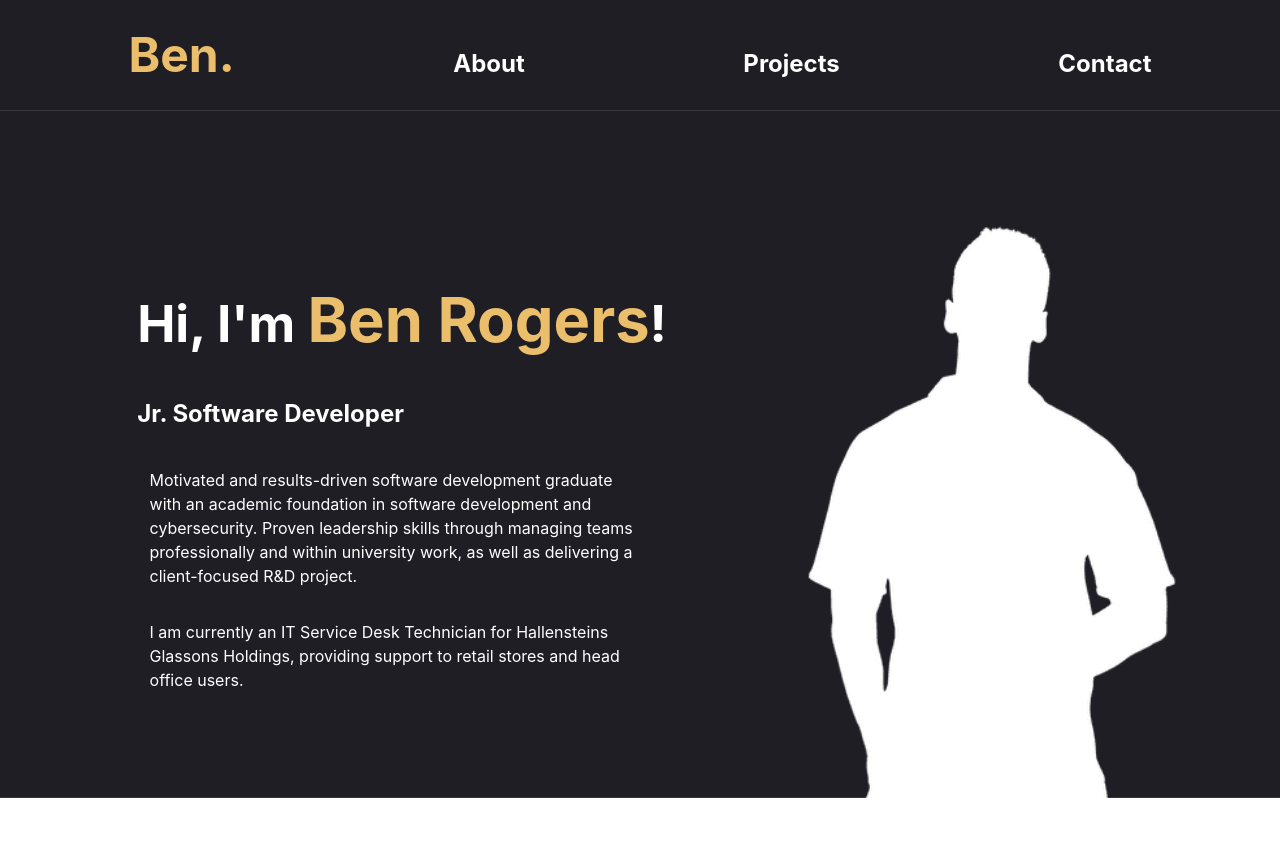
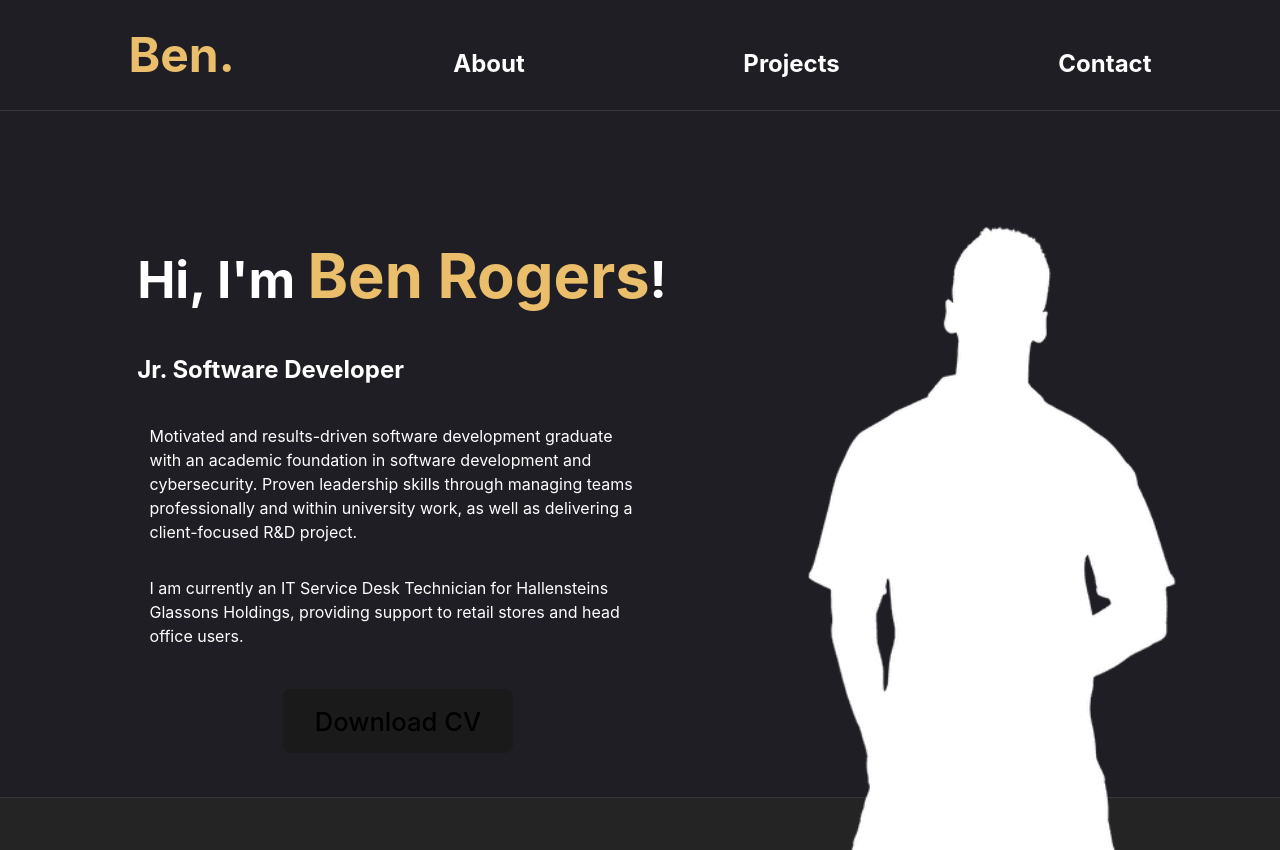
Before and after one commit to BenRogers00/About-me, a React app in the folder about-me/: page / in a window 1280 px wide. Built offline with nearby package versions, Linux system fonts and the light colour scheme; the HTML template or start-up script is replaced by a standard one.

Commit message:
add download button

```diff
--- a/about-me/src/index.css
+++ b/about-me/src/index.css
@@ -18,44 +18,8 @@ a {
   text-decoration: inherit;
   color: inherit;
 }
-a:hover {
-  color: #c09c59;
-  transition: color 0.5s ease;
-}
 
 h1 {
   font-size: 3.2em;
   line-height: 1.1;
 }
-
-button {
-  border-radius: 8px;
-  border: 1px solid transparent;
-  padding: 0.6em 1.2em;
-  font-size: 1em;
-  font-weight: 500;
-  font-family: inherit;
-  background-color: #1a1a1a;
-  cursor: pointer;
-  transition: border-color 0.25s;
-}
-button:hover {
-  border-color: #646cff;
-}
-button:focus,
-button:focus-visible {
-  outline: 4px auto -webkit-focus-ring-color;
-}
-
-@media (prefers-color-scheme: light) {
-  :root {
-    color: #213547;
-    background-color: #ffffff;
-  }
-  a:hover {
-    color: #747bff;
-  }
-  button {
-    background-color: #f9f9f9;
-  }
-}
--- /dev/null
+++ b/about-me/src/modules/DownloadCV.jsx
@@ -0,0 +1,9 @@
+import '../styling/button.css';
+
+export default function DownloadCV() {
+    return (
+        <a href="/CV.pdf" download>
+            <button>Download CV</button>
+        </a>
+    );
+}
--- a/about-me/src/pages/Home.jsx
+++ b/about-me/src/pages/Home.jsx
@@ -1,7 +1,6 @@
 import '../styling/home.css'
 import placeholder from '../assets/placeholder_silhouette.png'
-import { Link } from 'react-router-dom'
-import Nav from '../modules/nav.jsx'
+import DownloadCV from '../modules/downloadCV.jsx'
 
 export default function Home() {
 
@@ -16,6 +15,7 @@ export default function Home() {
       <div className='landing-text'>
         <p>Motivated and results-driven software development graduate with an academic foundation in software development and cybersecurity. Proven leadership skills through managing teams professionally and within university work, as well as delivering a client-focused R&D project.</p>
         <p>I am currently an IT Service Desk Technician for Hallensteins Glassons Holdings, providing support to retail stores and head office users.</p>
+        <DownloadCV />
       </div>
       </div>
         <img className='landing-image' src={placeholder} alt='Placeholder'/>
--- /dev/null
+++ b/about-me/src/styling/button.css
@@ -0,0 +1,17 @@
+
+button {
+margin-top: 1em;
+  border-radius: 8px;
+  border: 1px solid transparent;
+  padding: 0.6em 1.2em;
+  font-size: 1.6em;
+  font-weight: 500;
+  font-family: inherit;
+  background-color: #1a1a1a;
+  cursor: pointer;
+  transition: border-color 0.25s;
+}
+button:hover {
+  border-color: #ffffff;
+  background-color: #2a2a2a;
+}
--- a/about-me/src/styling/nav.css
+++ b/about-me/src/styling/nav.css
@@ -18,3 +18,8 @@ nav li {
   cursor: pointer;
   margin-bottom: 0px;
 }
+
+nav li a:hover {
+  color: #c09c59;
+  transition: color 0.5s ease;
+}
```
Also changed, not shown: 1 other file (tests, documents, lock files or other folders).
